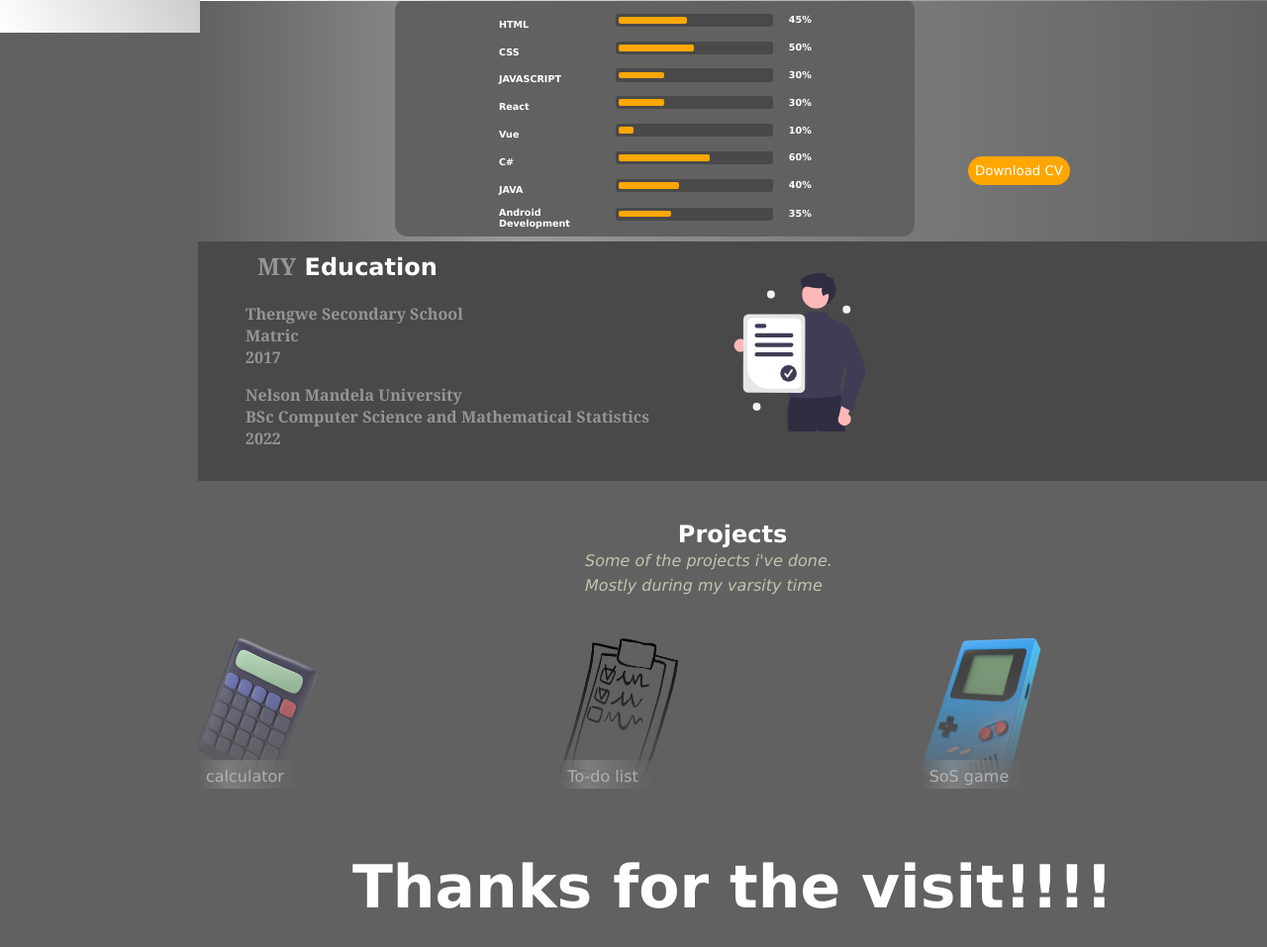
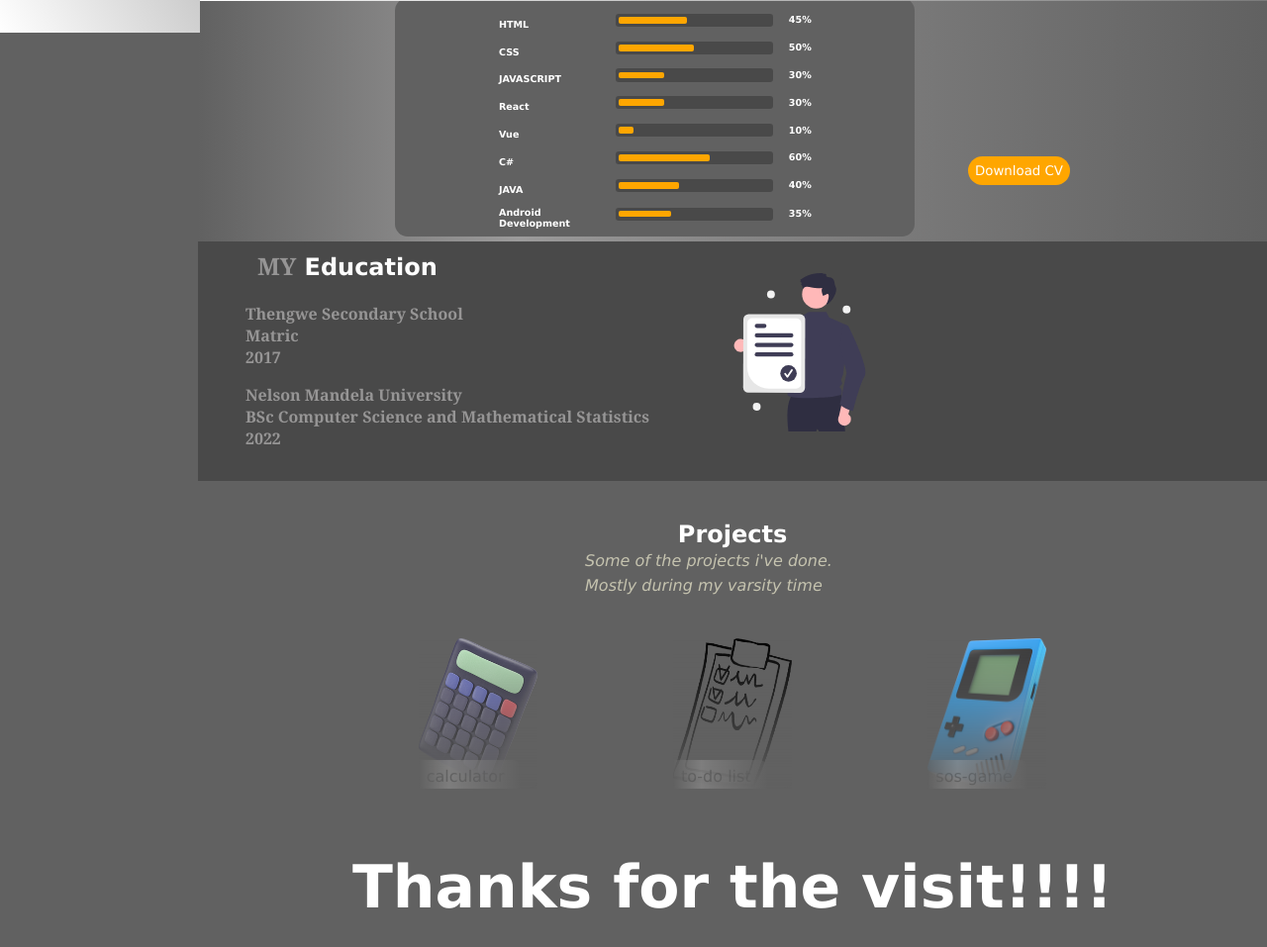
Before and after one commit to ye-ses/my-portfolio, a website: page index.html in a window 1280 px wide. Shown: the part 799-1756 px from the top of the page at 99% size. Drawn offline with nearby package versions, Linux system fonts and the light colour scheme.

Commit message:
changing projects layout and links

```diff
--- a/index.css
+++ b/index.css
@@ -426,8 +426,9 @@ a {
 .projects {
     display: grid;
     grid-template-columns: 1fr 1fr 1fr;
+    place-items: center;
     gap: 1rem;
-    width: 100%;
+    width: 70%;
 
 
 }
--- a/index.html
+++ b/index.html
@@ -4,6 +4,7 @@
     <meta http-equiv="X-UA-Compatible" content="IE=edge" />
     <meta name="viewport" content="width=device-width, initial-scale=1.0" />
     <title>Nenzhelele Ndugelo Benjamini-portfolio</title>
+    <link rel="shortcut icon" href="src/illustrations/profile.png" type="image/x-icon">
     <link rel="stylesheet" href="index.css" />
     <script src="https://unpkg.com/vue@3/dist/vue.global.js"></script>
     <link
@@ -103,20 +104,11 @@
                <p>Some of the projects i've done. <br> Mostly during my varsity time </p>
             </div>
             <div class="projects">
-              <div class="project">
-                  <img class="project-fill" src="src/illustrations/3d-stripy-black-calculator.png" alt="my_calculator">
+              <div v-for="project in projects" class="project">
+                  <img :class="project.class" :src="project.img" :alt="project.alt">
                 <div class="project-name">
-                  <p>calculator</p>
+                  <a :href="project.git" rel="noopener noreferrer"  target="_blank">{{project.name}}</a>
                 </div>
-              </div>
-              <div class="project">
-                <img class="project-fill" src="src/illustrations/doobry-task-list.png" alt="to-do list">
-                <div class="project-name"><p>To-do list</p></div>
-              </div>
-              <div class="project">
-                <img src="src/illustrations/business-3d-game-boy-side-view.png" alt="sos game" class="project-fill">
-                <div class="project-name"><p>SoS game</p></div>
-              </div>
             </div>
           </section>
           <section class="container ending">
--- a/vue.js
+++ b/vue.js
@@ -44,6 +44,29 @@ const app = Vue.createApp({
           year: "2022",
         },
       ],
+      projects: [
+        {
+          name: "calculator",
+          img: "src/illustrations/3d-stripy-black-calculator.png",
+          alt: "a simple calculator",
+          class: "project-fill",
+          git: "https://github.com/ye-ses/tiny-calculator",
+        },
+        {
+          name: "to-do list",
+          img: "src/illustrations/doobry-task-list.png",
+          alt: "to-do list app",
+          class: "project-fill",
+          git: "https://github.com/ye-ses/todo_list",
+        },
+        {
+          name: "sos-game",
+          img: "src/illustrations/business-3d-game-boy-side-view.png",
+          alt: "an android sos game, like xox",
+          class: "project-fill",
+          git: "",
+        },
+      ],
     };
   },
   k: "50%",
```
Also changed, not shown: src/illustrations/profile.png (added).
